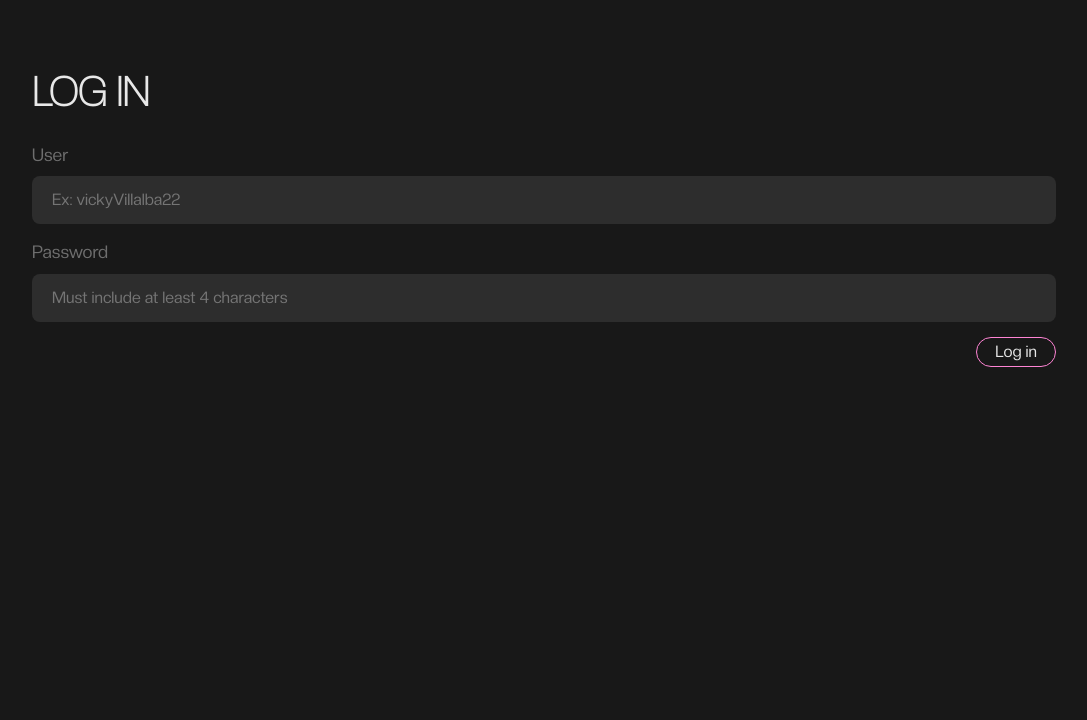
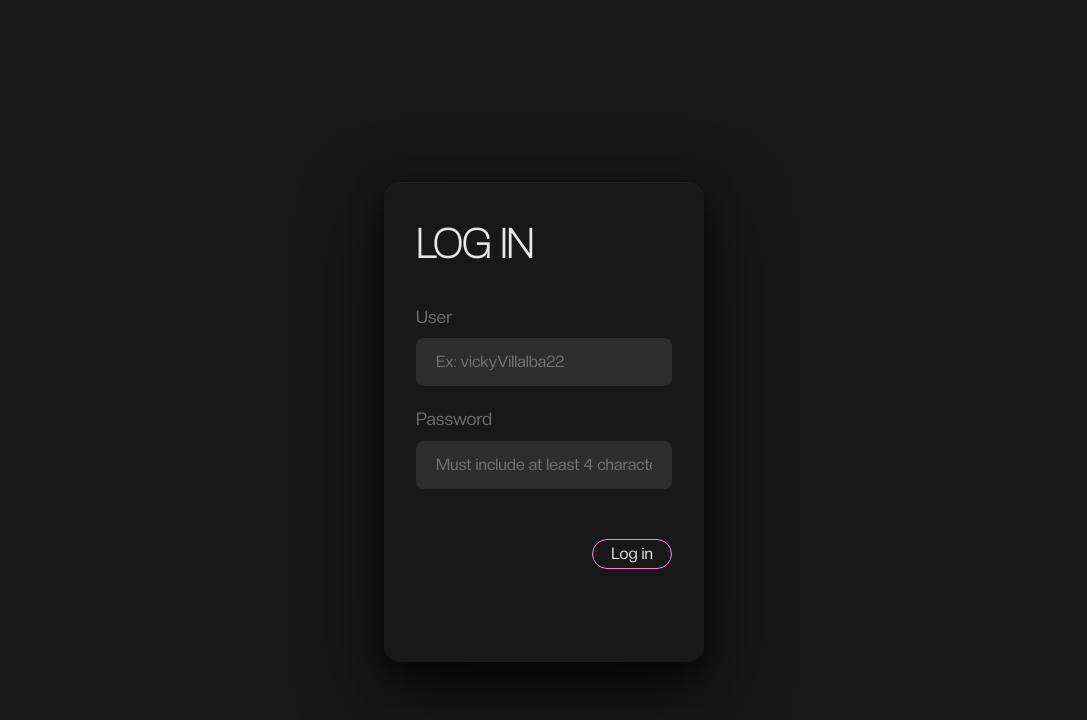
Before and after one commit to vickyvillalba22/portfolio-villalba, a Vue app: page /login in a window 1280 px wide. Shown: the top 720 px of the page, without its empty margins (96-1183 px from the left). Built offline with nearby package versions, Linux system fonts and the light colour scheme; some icons are missing.

Commit message:
responsive log in e inicio admin

```diff
--- a/src/components/small ui/log in/modals/baseModal.vue
+++ b/src/components/small ui/log in/modals/baseModal.vue
@@ -43,4 +43,17 @@ function close() {
   justify-content: center;
   align-items: center;
 }
+
+@media (min-width: 920px){
+
+.modal-container {
+  border-radius: 8px;
+  width: 30%;
+  min-height: 25%;
+  max-height: 70vh;
+}
+
+}
+
+
 </style>
--- a/src/components/small ui/log in/modals/modalAviso.vue
+++ b/src/components/small ui/log in/modals/modalAviso.vue
@@ -101,4 +101,14 @@ const resolvedImage = computed(() => {
   font-family: var(--font-princ);
   cursor: pointer;
 }
+
+@media (min-width: 920px){
+
+.modal-image {
+  max-width: 10vw;
+  margin-bottom: 1rem;
+}
+
+}
+
 </style>
--- a/src/components/small ui/log in/profileCard.vue
+++ b/src/components/small ui/log in/profileCard.vue
@@ -120,7 +120,7 @@ const resetProfile = async () => {
 
 <template>
 
-<section class="profile-card" :class="props.user.role">
+<section class="profile-card sectionDesktop" :class="props.user.role">
 
       <div class="info">
 
@@ -294,5 +294,13 @@ const resetProfile = async () => {
   opacity: 0.6;
 }
 
+@media (min-width: 920px){
+
+.profile-card{
+  width: 80%;
+}
+
+}
+
 
 </style>
--- a/src/components/small ui/log in/userCard.vue
+++ b/src/components/small ui/log in/userCard.vue
@@ -134,4 +134,14 @@ h3 {
 .delete{
     color: var(--rojo);
 }
+
+@media (min-width: 920px){
+
+.user-card{
+  width: 15%;
+  height: 35vh;
+}
+
+}
+
 </style>
--- a/src/pages/about.vue
+++ b/src/pages/about.vue
@@ -289,6 +289,7 @@ li{
 
 section{
   background-color: #26262667;
+  border-radius: 16px;
   padding: 24px;
 }
 h4{
--- a/src/pages/contact.vue
+++ b/src/pages/contact.vue
@@ -21,7 +21,7 @@ import { Icon } from '@iconify/vue';
           <p>
             I'm always open to connecting with other developers, designers, and creative people.
           </p>
-          </div>
+        </div>
         <img src="/public/imgs/my-notion-face-transparent.png" alt="">
       </div>
 
@@ -32,6 +32,7 @@ import { Icon } from '@iconify/vue';
         <a href="https://mail.google.com/mail/?view=cm&fs=1&to=villalbavictoria120@gmail.com" target="_blank"><Icon icon="hugeicons:mail-at-sign-01" class="i-mob"/></a>
 
       </div>
+
     </div>
 
   </section>
@@ -102,4 +103,21 @@ p{
   stroke-width: 0.8;
 }
 
+@media (min-width: 920px){
+
+.message{
+  display: flex;
+  gap: 40px;
+}
+
+.text{
+  font-size: 1.4em;
+  width: 45%;
+}
+.contIcons{
+  width: 10%;
+}
+
+}
+
 </style>
--- a/src/pages/login.vue
+++ b/src/pages/login.vue
@@ -30,7 +30,7 @@ const handleLogin = async () => {
 
 <template>
 
-    <section class="login">
+    <section class="login sectionDesktop">
 
       <h2 class="mayus">Log in</h2>
 
@@ -97,5 +97,19 @@ button{
     justify-content: end;
 }
 
+@media (min-width: 920px){
+.login {
+    width: 25%;
+    height: 60vh;
+    gap: 30px;
+}
+form{
+    gap: 20px;
+}
+.wrapper-button{
+    margin-top: 30px;
+}
+}
+
 
 </style>
--- a/src/pages/research.vue
+++ b/src/pages/research.vue
@@ -170,7 +170,10 @@ const reasons: ReasonItem[] = [
 
           </section>
 
-          <p class="quote">Vue.js positions itself as a modern and efficient tool for developing <span>dynamic interfaces</span>, aligned with current <span>best practices</span> in web development.</p>
+          <div class="contQuote">
+            <img src="/src/assets/imgs/vue1-ill.png" alt="">
+            <p class="quote">Vue.js positions itself as a modern and efficient tool for developing <span>dynamic interfaces</span>, aligned with current <span>best practices</span> in web development.</p>
+          </div>
 
         </div>
 
@@ -314,6 +317,9 @@ h4{
   flex-direction: column;
   gap: 40px;
 }
+.contQuote img{
+  display: none;
+}
 .quote{
     font-size: 24px;
     line-height: 35px;
@@ -386,9 +392,18 @@ h4{
 }
 .eleccion{
   width: 45%;
+  font-size: 1.2em;
 }
-.quote{
+.contQuote{
   width: 45%;
+  display: flex;
+  flex-direction: column;
+  align-items: center;
+  gap: 20px;
+}
+.contQuote img{
+  display: block;
+  width: 40%;
 }
 }
 
--- a/src/pages/sub-pages/addUser.vue
+++ b/src/pages/sub-pages/addUser.vue
@@ -23,7 +23,7 @@ const goBackToUsers = () => {
 
 <template>
 
-  <section class="add-user">
+  <section class="add-user sectionDesktop">
 
     <header class="top">
       <button @click="router.back()">
@@ -71,4 +71,13 @@ const goBackToUsers = () => {
     width: 24px;
 }
 
+@media (min-width: 920px){
+
+.sectionDesktop{
+  width: 35%;
+  height: fit-content;
+}
+
+}
+
 </style>
--- a/src/styles/identity.css
+++ b/src/styles/identity.css
@@ -73,6 +73,23 @@ body{
 
 /*details*/
 body::selection {
-  background-color: #eff2f4; /* Azul */
-  color: #181818; /* Texto blanco */
+  background-color: #eff2f4;
+  color: #181818;
 }
+
+/*efecto desktop sections*/
+@media (min-width: 920px){
+
+.sectionDesktop{
+  background: var(--negro);
+  border-radius: 16px;
+
+  box-shadow:
+    0 30px 80px rgba(0, 0, 0, 0.7),
+    0 10px 30px rgba(0, 0, 0, 0.5),
+    inset 0 1px 0 rgba(255,255,255,0.03);
+
+  padding: 32px;
+}
+
+}
```
Also changed, not shown: src/assets/imgs/vue1-ill.png (added).
